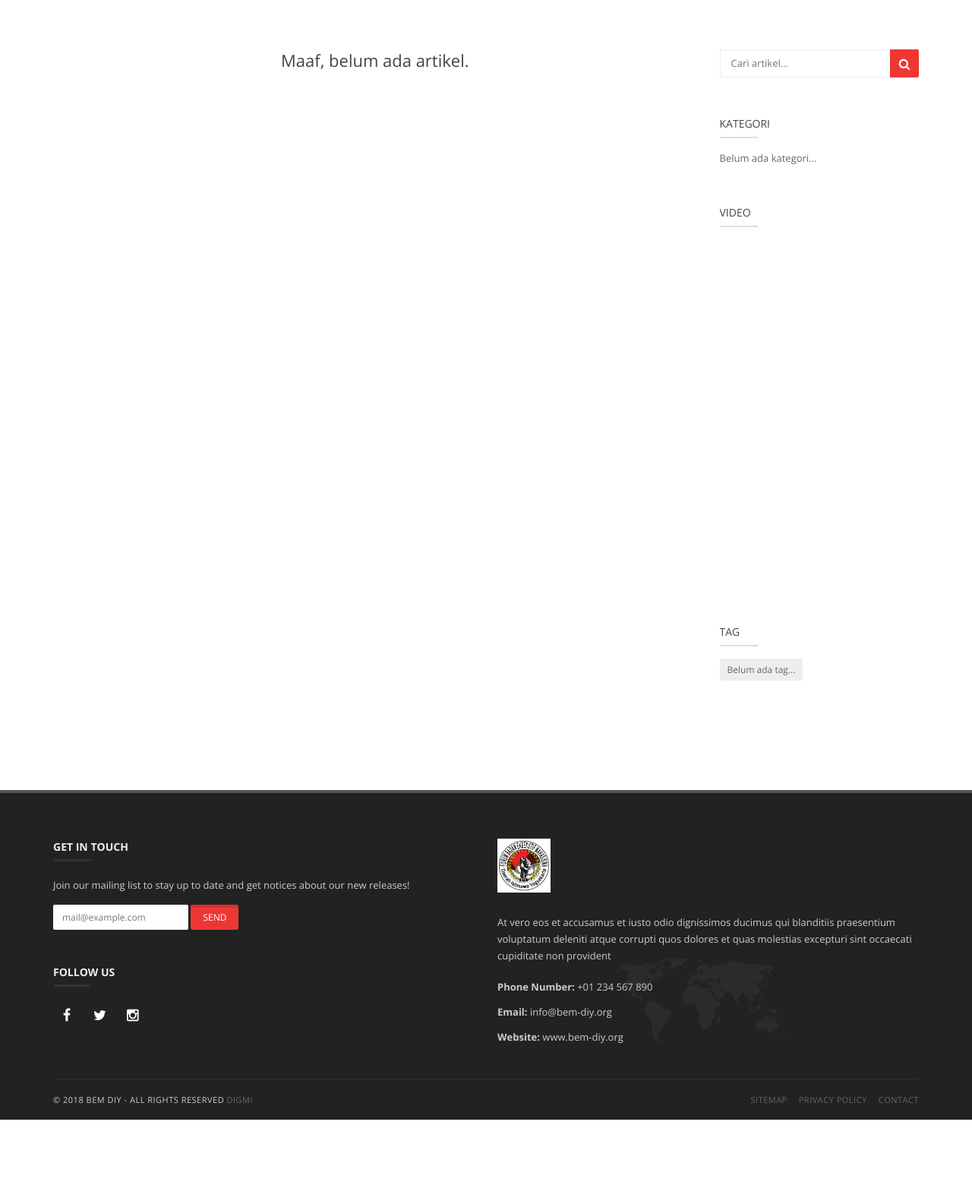
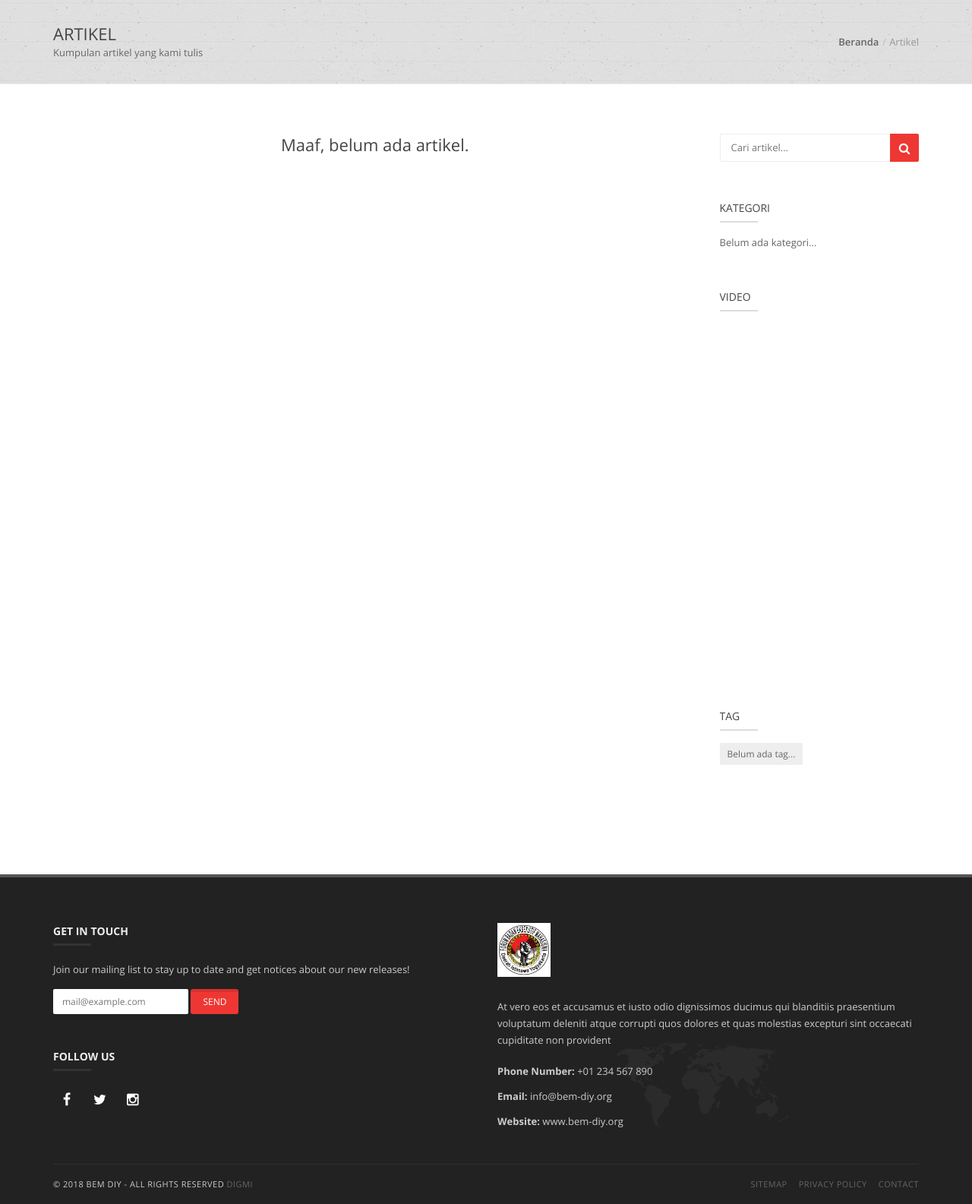
Before and after one commit to digmi-id/bemdiy, a Django app: template blog/templates/blog/list.html in a window 1280 px wide. Shown: the part 110-1695 px from the top of the page at 76% size. Before the commit the page ends 1584 px from the top, so only its background shows below. Run offline with Django 3.2, Linux system fonts and the light colour scheme; the template is opened without the code that fills it, so the values that code supplies are empty; parts of the project's set-up code (start-up, migrations or seed data) failed here and were passed over; some libraries are stand-ins or nearby versions.

Commit message:
Add banner

```diff
--- a/blog/templates/blog/list.html
+++ b/blog/templates/blog/list.html
@@ -4,6 +4,24 @@
 {% block head_title %} Kontak Kami | {{ block.super }} {% endblock head_title%}
 
 {% block content %}
+<div class="page-banner">
+    <div class="container">
+        <div class="row">
+            <div class="col-md-6">
+                <h2>Artikel</h2>
+                <p>Kumpulan artikel yang kami tulis</p>
+            </div>
+            <div class="col-md-6">
+                <ul class="breadcrumbs">
+                    <li>
+                        <a href="#">Beranda</a>
+                    </li>
+                    <li>Artikel</li>
+                </ul>
+            </div>
+        </div>
+    </div>
+</div>
 
 <div id="content">
     <div class="container">
```
Also changed, not shown: blog/templates/blog/detail.html (+22 -1 lines).
